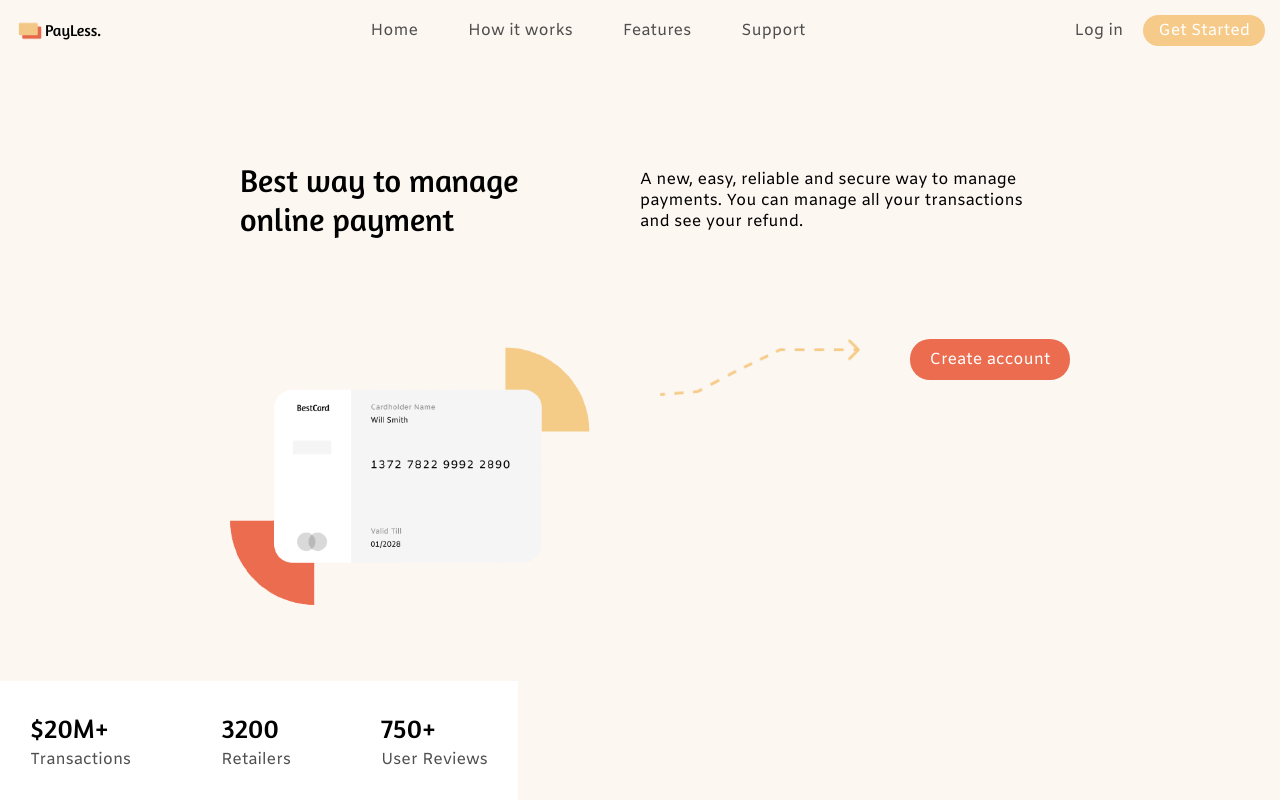
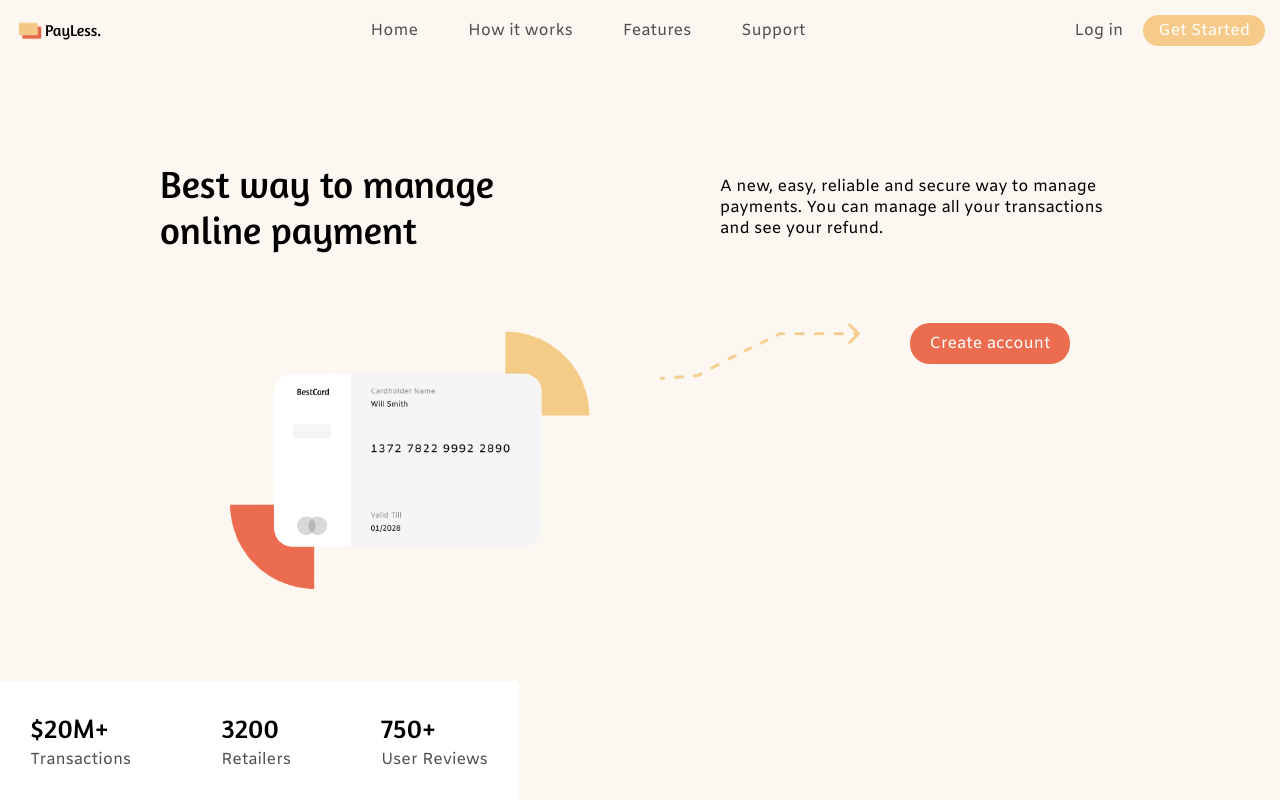
Before and after one commit to ESGI-WEB/payless, a Vue app in the folder payless-backoffice/: page / in a window 1280 px wide. Built offline with nearby package versions, Linux system fonts and the light colour scheme; no server answers.

Commit message:
fixes-homepage

```diff
--- a/payless-backoffice/src/views/HomeView.vue
+++ b/payless-backoffice/src/views/HomeView.vue
@@ -152,8 +152,8 @@ nav {
 
 .promotion-text {
   font-family: Amaranth;
-  font-size: 2rem;
-  width: 300px;
+  font-size: 2.4rem;
+  width: 400px;
 }
 
 .description-text {
@@ -165,7 +165,7 @@ nav {
   flex-direction: row;
   justify-content: center;
   align-items: center;
-  gap: 100px;
+  gap: 160px;
 }
 
 .register-button {
@@ -179,7 +179,7 @@ nav {
 }
 
 .center-section {
-  gap: 100px;
+  gap: 70px;
   display: flex;
   flex-direction: column;
   justify-content: center;
```
